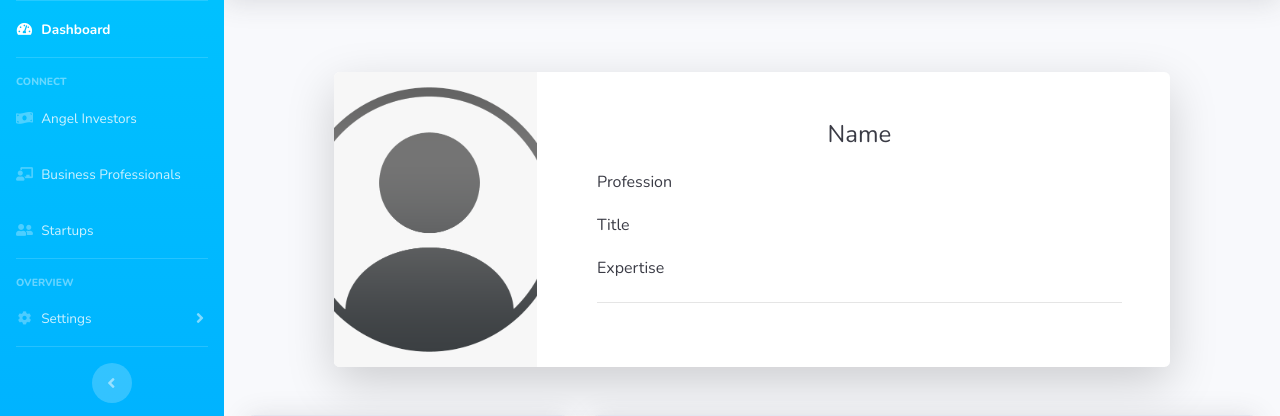
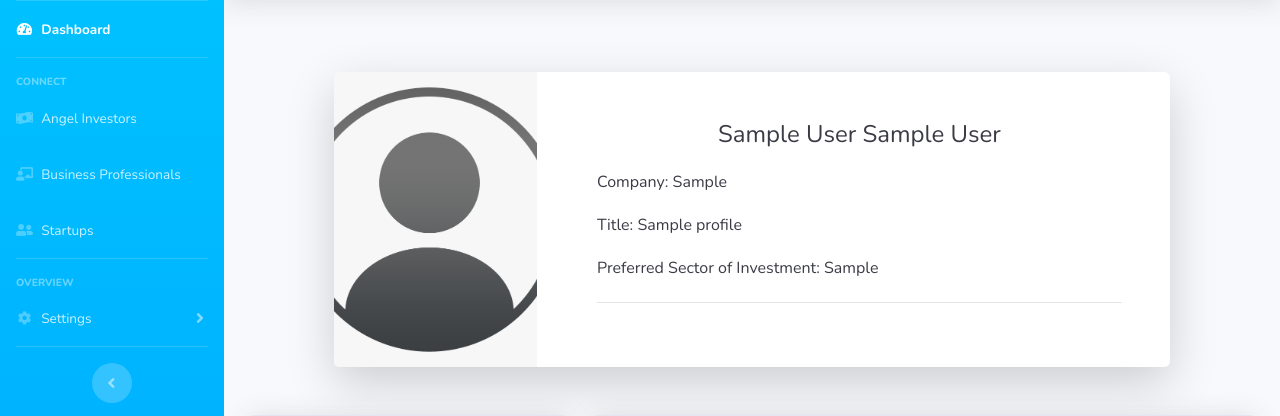
Before and after one commit to pranavjaikumar/business-grid, a PHP site: page /aiDashboard.php in a window 1280 px wide. Shown: the part 70-486 px from the top of the page. Run offline with PHP 8.4, Linux system fonts and the light colour scheme; the visitor is signed in with stand-in values (Sample User, id 1); tables that the repository leaves empty or names only in its code hold one stand-in row (values such as "Sample post").

Commit message:
Update dashboards

```diff
--- a/aiDashboard.php
+++ b/aiDashboard.php
@@ -333,12 +333,32 @@ session_start();
                                     <div class="col-lg-9">
                                         <div class="p-5">
                                             <div class="text-center">
-                                                <h1 class="h4 text-gray-900 mb-4">Name</h1>
+                                                <h1 class="h4 text-gray-900 mb-4">
+                                                    <?php
+                                                        echo $_SESSION['first_name'] . " " . $_SESSION['last_name'];
+                                                    ?>
+                                                </h1>
                                             </div>
                                             <div class="text-left">
-                                                <h3 class="h6 text-gray-900 mb-4">Profession</h3>
-                                                <h3 class="h6 text-gray-900 mb-4">Title</h3>
-                                                <h3 class="h6 text-gray-900 mb-4">Expertise</h3>
+                                                <h3 class="h6 text-gray-900 mb-4">
+                                                    <?php
+                                                        include "config.php";
+                                                        $id = $_SESSION['id'];
+                                                        $ai_profiles = mysqli_query($link, "SELECT * FROM ai_profile WHERE id='$id'");
+                                                        $profile = mysqli_fetch_array($ai_profiles);
+                                                        echo "Company: " . $profile['employer'];
+                                                    ?>
+                                                </h3>
+                                                <h3 class="h6 text-gray-900 mb-4">
+                                                    <?php
+                                                        echo "Title: " . $profile['title'];
+                                                    ?>
+                                                </h3>
+                                                <h3 class="h6 text-gray-900 mb-4">
+                                                    <?php
+                                                        echo "Preferred Sector of Investment: " . $profile['sector'];
+                                                    ?>
+                                                </h3>
                                             </div>
                                             <hr>
                                         </div>
```
Also changed, not shown: startupProfile.php (+9 -6 lines).
